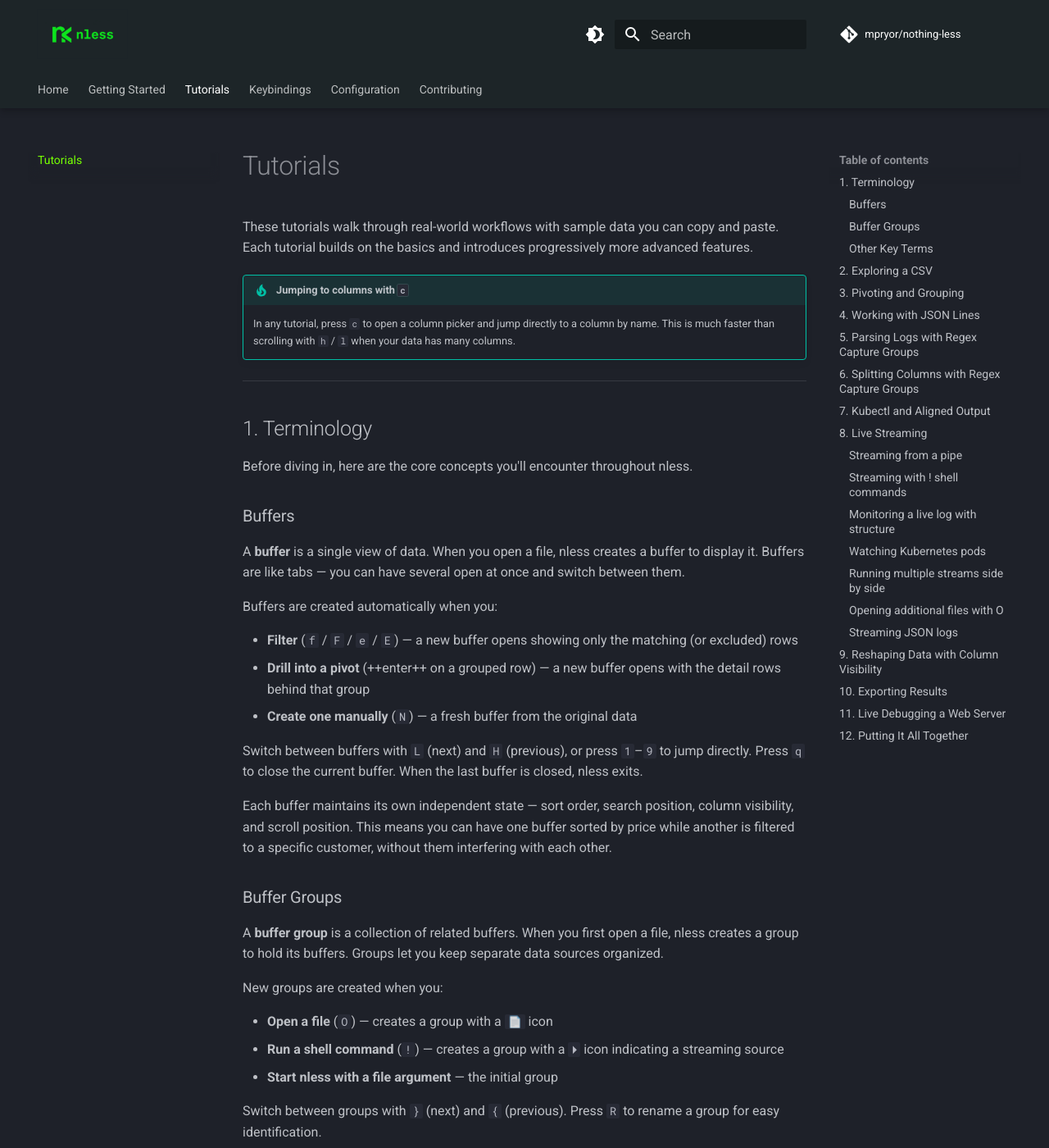
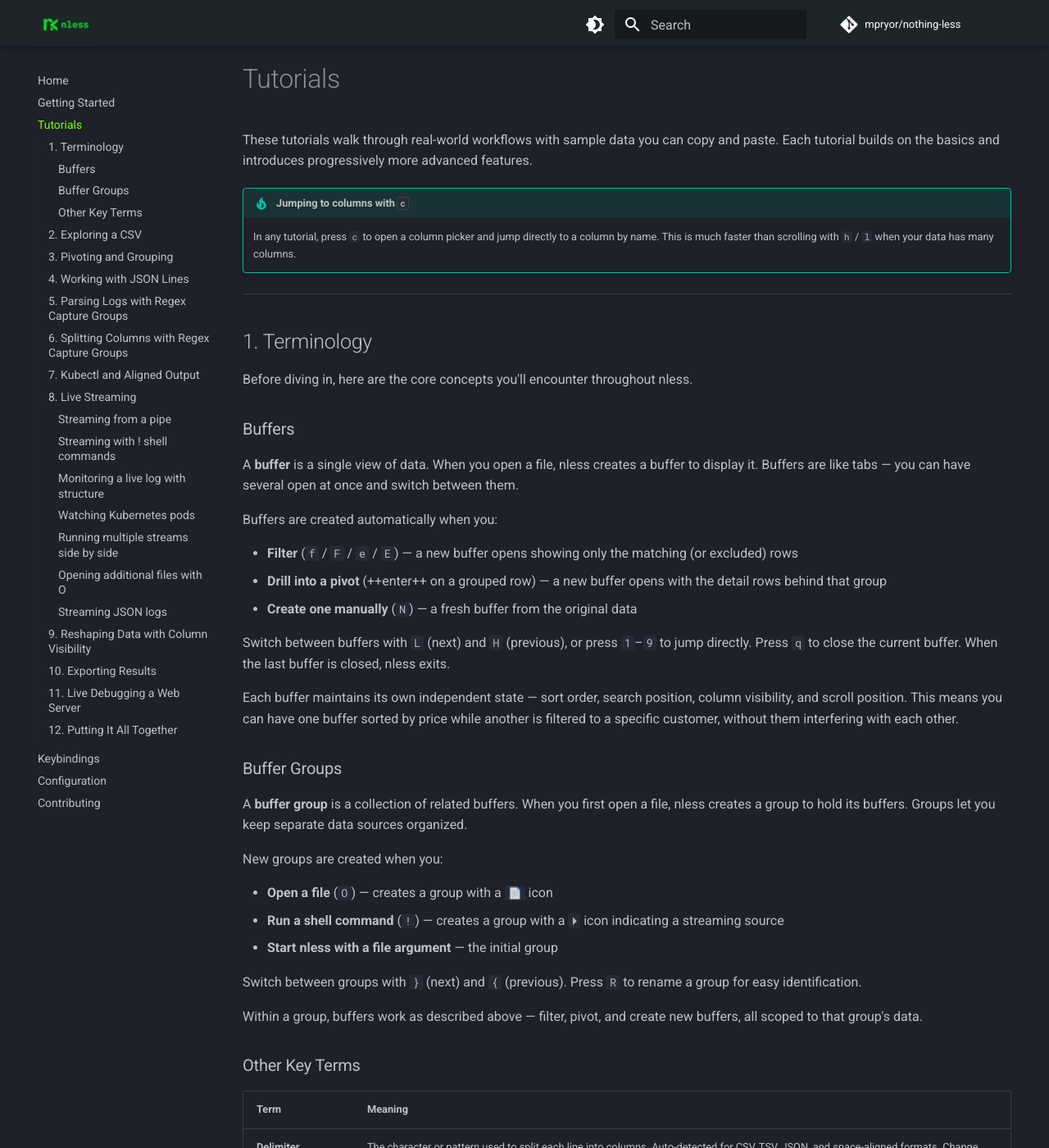
Before and after one commit to mpryor/nothing-less, an MkDocs documentation site: the page built from docs/tutorials.md, in a window 1280 px wide and 1400 px high. Shown: the whole window at 82% size. Built offline with MkDocs 1.6.1 and Material for MkDocs 9.7.7, drawn with Linux system fonts in a browser that asks for light colours; comment, search, counter and statistics services are not loaded; some of the changed text lies outside the part shown.

Commit message:
docs: compact header, sidebar nav with integrated TOC, layout tweaks

```diff
--- a/docs/stylesheets/extra.css
+++ b/docs/stylesheets/extra.css
@@ -11,9 +11,22 @@
   --md-accent-fg-color: #00c853;
 }
 
+.md-header {
+  height: 2.8rem;
+}
+
+.md-header__inner {
+  padding-top: 0.1rem;
+  padding-bottom: 0.1rem;
+}
+
 .md-header__button.md-logo img {
-  height: 3rem;
+  height: 2.2rem;
   width: auto;
+}
+
+.md-header__button.md-logo {
+  padding: 0.1rem;
 }
 
 .md-header__topic .md-ellipsis {
@@ -32,8 +45,16 @@
   color: #76ff03 !important;
 }
 
+.md-nav--primary > .md-nav__title {
+  display: none;
+}
+
 .md-header {
   position: sticky;
   top: 0;
   z-index: 100;
 }
+
+.md-main__inner {
+  margin-top: 0;
+}
--- a/mkdocs.yml
+++ b/mkdocs.yml
@@ -23,9 +23,8 @@
         name: Switch to dark mode
   features:
     - navigation.instant
-    - navigation.tabs
-    - navigation.tabs.sticky
     - navigation.sections
+    - toc.integrate
     - content.code.copy
     - search.highlight
     - search.suggest
```
